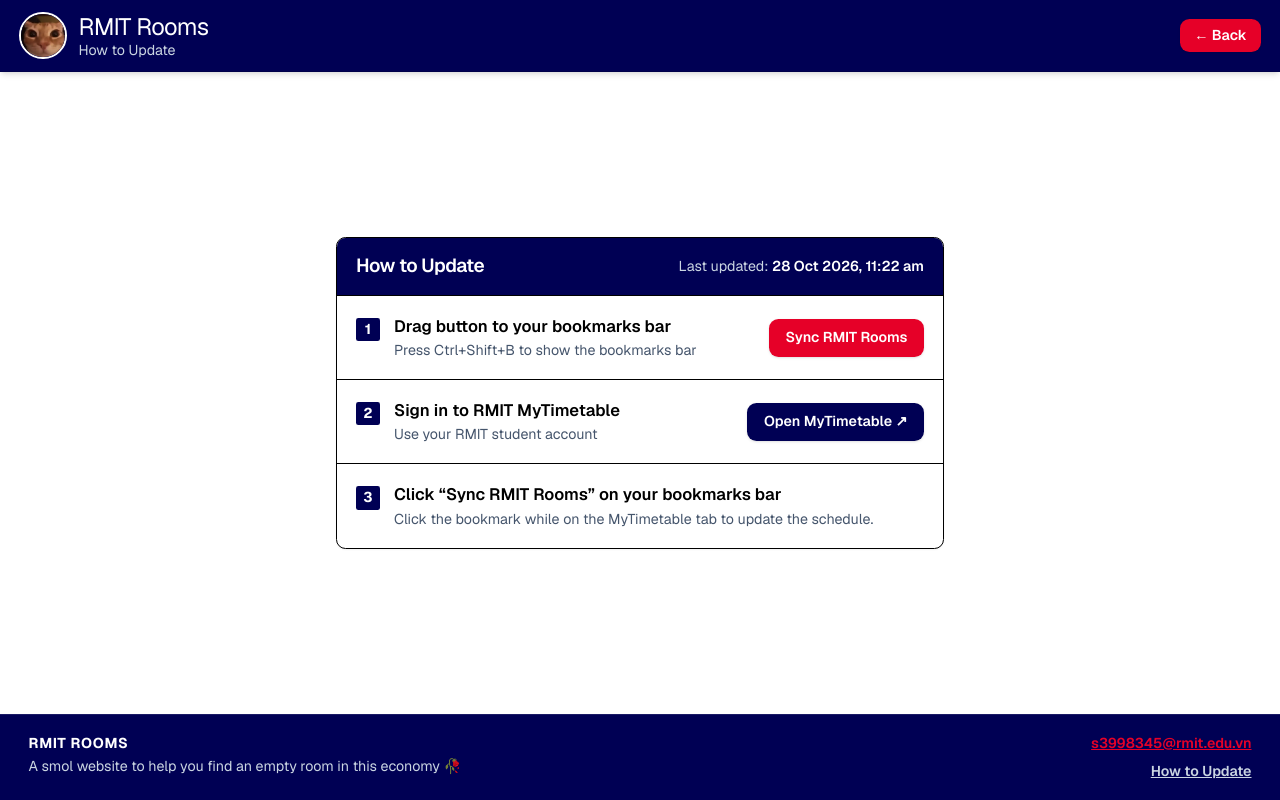
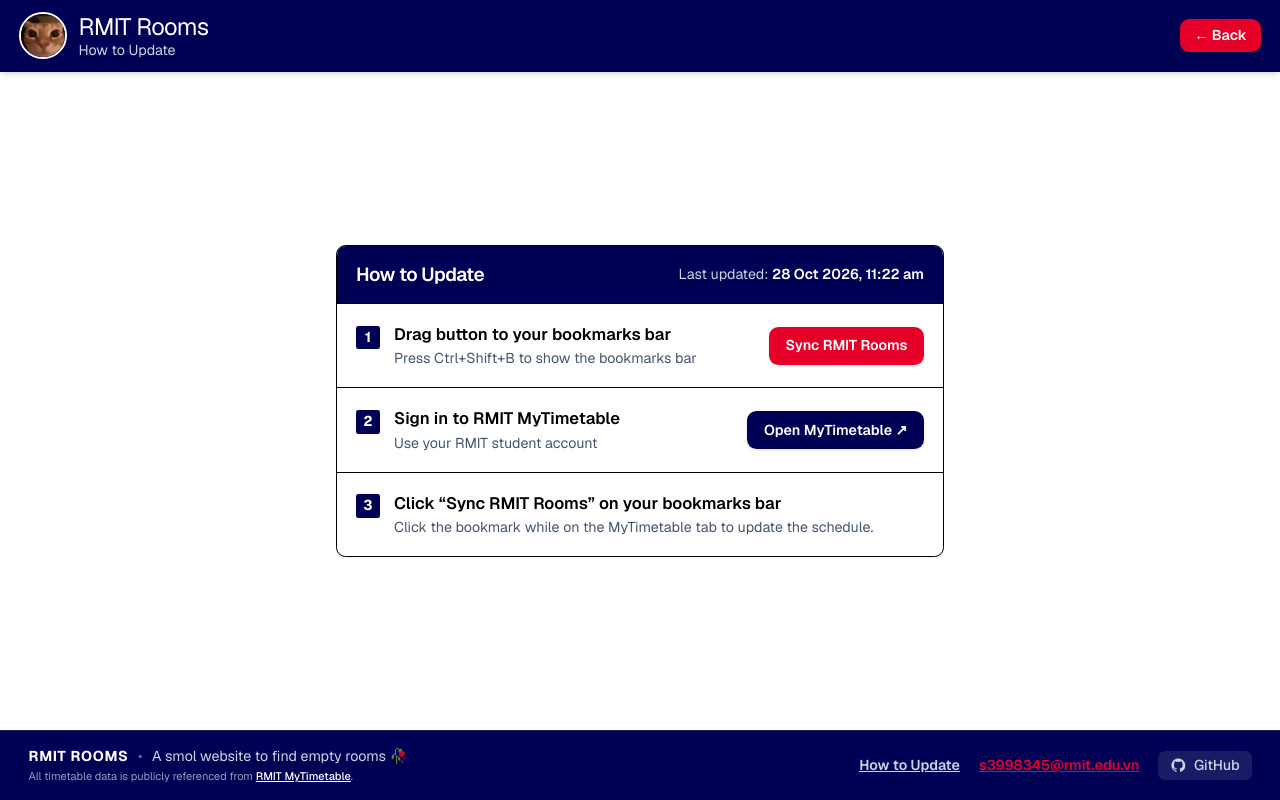
Before and after one commit to HuynhMaiThienAn/rmit-vn-room, a Next.js app in the folder my-app/: page /admin in a window 1280 px wide. Built offline with nearby package versions, Linux system fonts and the light colour scheme.

Commit message:
feat(ui): center search bar, add github repository link and RMIT MyTimetable data source in footer

```diff
--- a/my-app/src/components/public/footer.tsx
+++ b/my-app/src/components/public/footer.tsx
@@ -2,35 +2,61 @@
 
 import React from 'react';
 import Link from 'next/link';
+import { GithubIcon } from '../ui/icons';
 
 export function Footer() {
   return (
-    <footer className="shrink-0 mt-0 border-t border-white/10 bg-[#000054] text-slate-300 font-sans py-2.5 md:py-4 px-6">
-      <div className="mx-auto max-w-7xl flex flex-row items-start justify-between gap-4 text-xs md:text-sm">
+    <footer className="shrink-0 mt-0 border-t border-white/10 bg-[#000054] text-slate-300 font-sans py-2.5 md:py-3.5 px-6">
+      <div className="mx-auto max-w-7xl flex flex-col md:flex-row items-center md:items-center justify-between gap-3 text-xs">
 
-        {/* Column 1: Brand & Description */}
-        <div className="text-left space-y-0.5 max-w-[55%]">
-          <h4 className="text-[10px] md:text-xs font-bold uppercase tracking-wider text-white">RMIT Rooms</h4>
-          <p className="text-slate-300 leading-relaxed text-[10px] md:text-xs">
-            A smol website to help you find an empty room in this economy 🥀
+        {/* Column 1: Brand & Disclaimer */}
+        <div className="text-center md:text-left space-y-0.5">
+          <div className="flex items-center justify-center md:justify-start gap-2">
+            <h4 className="text-[11px] md:text-xs font-bold uppercase tracking-wider text-white">RMIT Rooms</h4>
+            <span className="text-slate-500">•</span>
+            <span className="text-[11px] md:text-xs text-slate-300">
+              A smol website to find empty rooms 🥀
+            </span>
+          </div>
+          <p className="text-[10px] md:text-[11px] text-slate-400">
+            All timetable data is publicly referenced from{' '}
+            <a
+              href="https://mytimetable.rmit.edu.vn/even/timetable/"
+              target="_blank"
+              rel="noopener noreferrer"
+              className="text-white hover:text-[#E60028] transition underline font-medium"
+            >
+              RMIT MyTimetable
+            </a>.
           </p>
         </div>
 
-        {/* Column 2: Quick Links & Support */}
-        <div className="flex flex-col items-end gap-1 md:gap-2 text-[10px] md:text-xs text-slate-400 text-right max-w-[45%]">
-          <div>
-            <a
-              href="mailto:s3998345@rmit.edu.vn"
-              className="text-[#E60028] hover:text-white font-semibold transition underline break-all md:break-normal"
-            >
-              s3998345@rmit.edu.vn
-            </a>
-          </div>
-          <div className="flex items-center gap-3 text-slate-400">
-            <Link href="/admin" className="hover:text-white transition font-semibold text-slate-300 underline">
-              How to Update
-            </Link>
-          </div>
+        {/* Column 2: Quick Links, GitHub & Support */}
+        <div className="flex flex-wrap items-center justify-center md:justify-end gap-3 md:gap-4 text-[11px] md:text-xs text-slate-400">
+          <Link
+            href="/admin"
+            className="hover:text-white transition font-semibold text-slate-300 underline"
+          >
+            How to Update
+          </Link>
+
+          <a
+            href="mailto:s3998345@rmit.edu.vn"
+            className="text-[#E60028] hover:text-white font-semibold transition underline"
+          >
+            s3998345@rmit.edu.vn
+          </a>
+
+          <a
+            href="https://github.com/HuynhMaiThienAn/rmit-vn-room"
+            target="_blank"
+            rel="noopener noreferrer"
+            className="flex items-center gap-1.5 text-slate-300 hover:text-white transition bg-white/10 hover:bg-white/20 px-2.5 py-1 rounded-md font-medium"
+            title="View source code on GitHub"
+          >
+            <GithubIcon className="w-3.5 h-3.5" />
+            <span>GitHub</span>
+          </a>
         </div>
 
       </div>
--- a/my-app/src/components/ui/icons.tsx
+++ b/my-app/src/components/ui/icons.tsx
@@ -75,6 +75,21 @@
     <path strokeLinecap="round" strokeLinejoin="round" strokeWidth="2.5" d="M9 5l7 7-7 7" />
   </svg>
 );
+
+export const GithubIcon = ({ className }: { className?: string }) => (
+  <svg
+    className={className}
+    fill="currentColor"
+    viewBox="0 0 24 24"
+    aria-hidden="true"
+  >
+    <path
+      fillRule="evenodd"
+      clipRule="evenodd"
+      d="M12 2C6.477 2 2 6.484 2 12.017c0 4.425 2.865 8.18 6.839 9.504.5.092.682-.217.682-.483 0-.237-.008-.868-.013-1.703-2.782.605-3.369-1.343-3.369-1.343-.454-1.158-1.11-1.466-1.11-1.466-.908-.62.069-.608.069-.608 1.003.07 1.53 1.032 1.53 1.032.892 1.53 2.341 1.088 2.91.832.092-.647.35-1.088.636-1.338-2.22-.253-4.555-1.113-4.555-4.951 0-1.093.39-1.988 1.029-2.688-.103-.253-.446-1.272.098-2.65 0 0 .84-.27 2.75 1.026A9.564 9.564 0 0112 6.844c.85.004 1.705.115 2.504.337 1.909-1.296 2.747-1.027 2.747-1.027.546 1.379.202 2.398.1 2.651.64.7 1.028 1.595 1.028 2.688 0 3.848-2.339 4.695-4.566 4.943.359.309.678.92.678 1.855 0 1.338-.012 2.419-.012 2.747 0 .268.18.58.688.482A10.019 10.019 0 0022 12.017C22 6.484 17.522 2 12 2z"
+    />
+  </svg>
+);
 export const QrCodeIcon = ({ className }: { className?: string }) => (
   <svg className={className} fill="none" stroke="currentColor" viewBox="0 0 24 24">
     <path strokeLinecap="round" strokeLinejoin="round" strokeWidth="2" d="M4 4h6v6H4zM14 4h6v6h-6zM4 14h6v6H4z" />
--- a/my-app/src/features/room-directory/components/DirectoryHeader.tsx
+++ b/my-app/src/features/room-directory/components/DirectoryHeader.tsx
@@ -17,8 +17,8 @@
   return (
     <header className="sticky top-0 z-40 bg-[#000054] border-b border-[#000033]/30 px-4 py-2.5 shadow-md lg:shrink-0">
       <div className="max-w-7xl w-full mx-auto flex flex-col gap-2.5 sm:flex-row sm:items-center sm:justify-between">
-        {/* Brand Title */}
-        <div className="flex items-center gap-2.5 shrink-0">
+        {/* Brand Title (Left) */}
+        <div className="flex items-center gap-2.5 shrink-0 sm:w-1/4">
           <div>
             <h1 className="text-lg md:text-xl font-semibold text-white tracking-tight leading-tight">
               RMIT Rooms
@@ -29,8 +29,8 @@
           </div>
         </div>
 
-        {/* Search Bar & Mobile QR Scanner */}
-        <div className="flex items-center gap-2.5 w-full sm:w-auto sm:max-w-xs flex-1 justify-end">
+        {/* Search Bar (Centered) */}
+        <div className="w-full sm:flex-1 sm:max-w-md mx-auto flex items-center justify-center">
           <div className="relative w-full">
             <span className="absolute inset-y-0 left-2.5 flex items-center pointer-events-none text-slate-300">
               <SearchIcon className="w-3.5 h-3.5 md:w-4 md:h-4" />
@@ -43,11 +43,14 @@
               className="w-full bg-white/10 border border-white/20 text-white placeholder-slate-300 rounded-lg pl-8 pr-3 py-1.5 text-xs md:text-sm focus:outline-none focus:bg-white focus:text-[#000054] focus:placeholder-slate-400 focus:border-white transition-colors"
             />
           </div>
+        </div>
 
+        {/* Right Actions / Mobile QR */}
+        <div className="flex items-center gap-2.5 shrink-0 sm:w-1/4 justify-end">
           <button
             type="button"
             onClick={onScanQr}
-            className="bg-white text-[#000054] hover:bg-slate-100 font-semibold text-xs px-3 py-1.5 rounded-lg shadow-xs transition-colors whitespace-nowrap flex items-center gap-1.5 lg:hidden cursor-pointer shrink-0"
+            className="bg-white text-[#000054] hover:bg-slate-100 font-semibold text-xs px-3 py-1.5 rounded-lg shadow-xs transition-colors whitespace-nowrap flex items-center gap-1.5 lg:hidden cursor-pointer"
             title="Scan room QR"
           >
             <QrCodeIcon className="w-3.5 h-3.5" />
```
